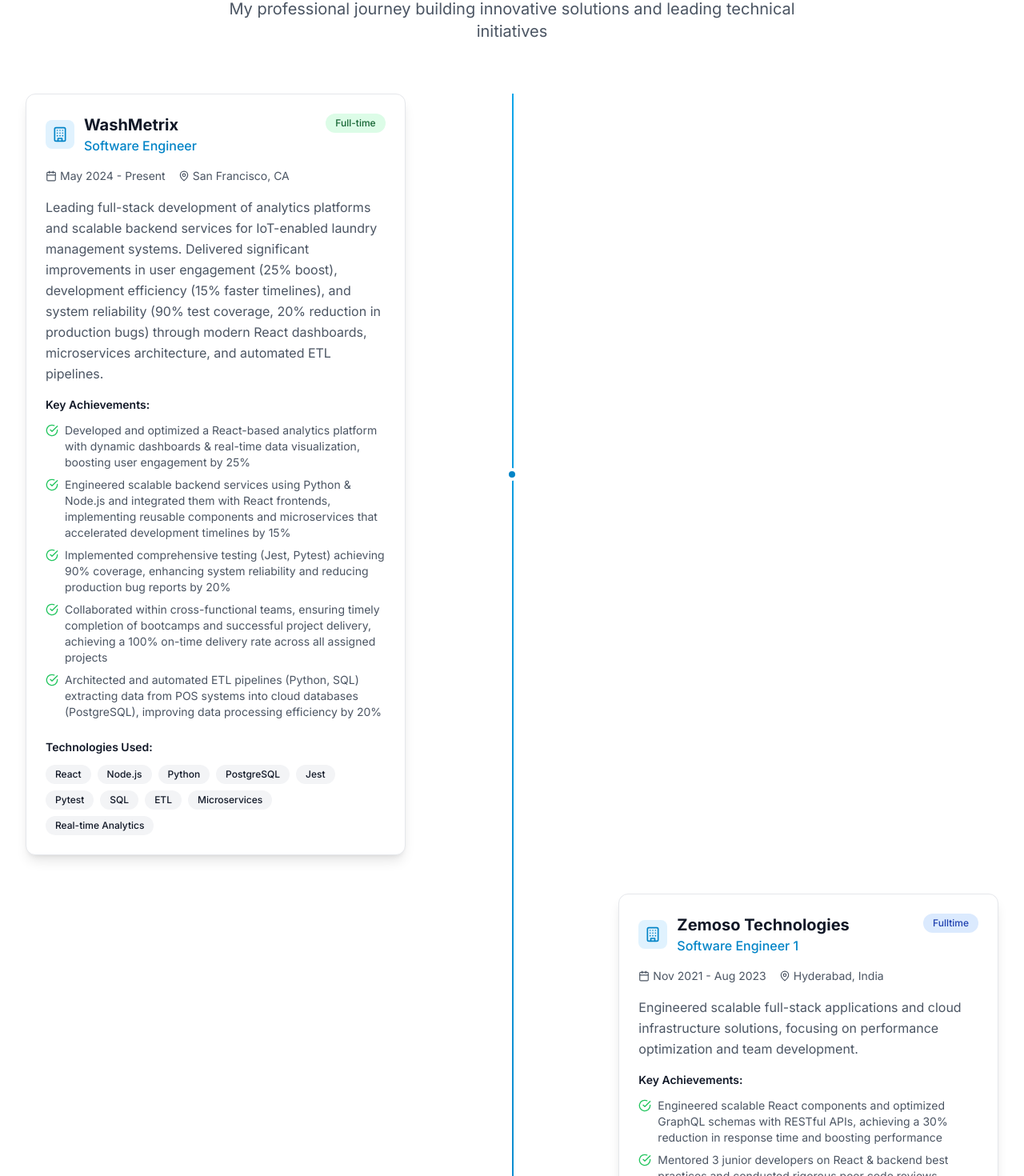
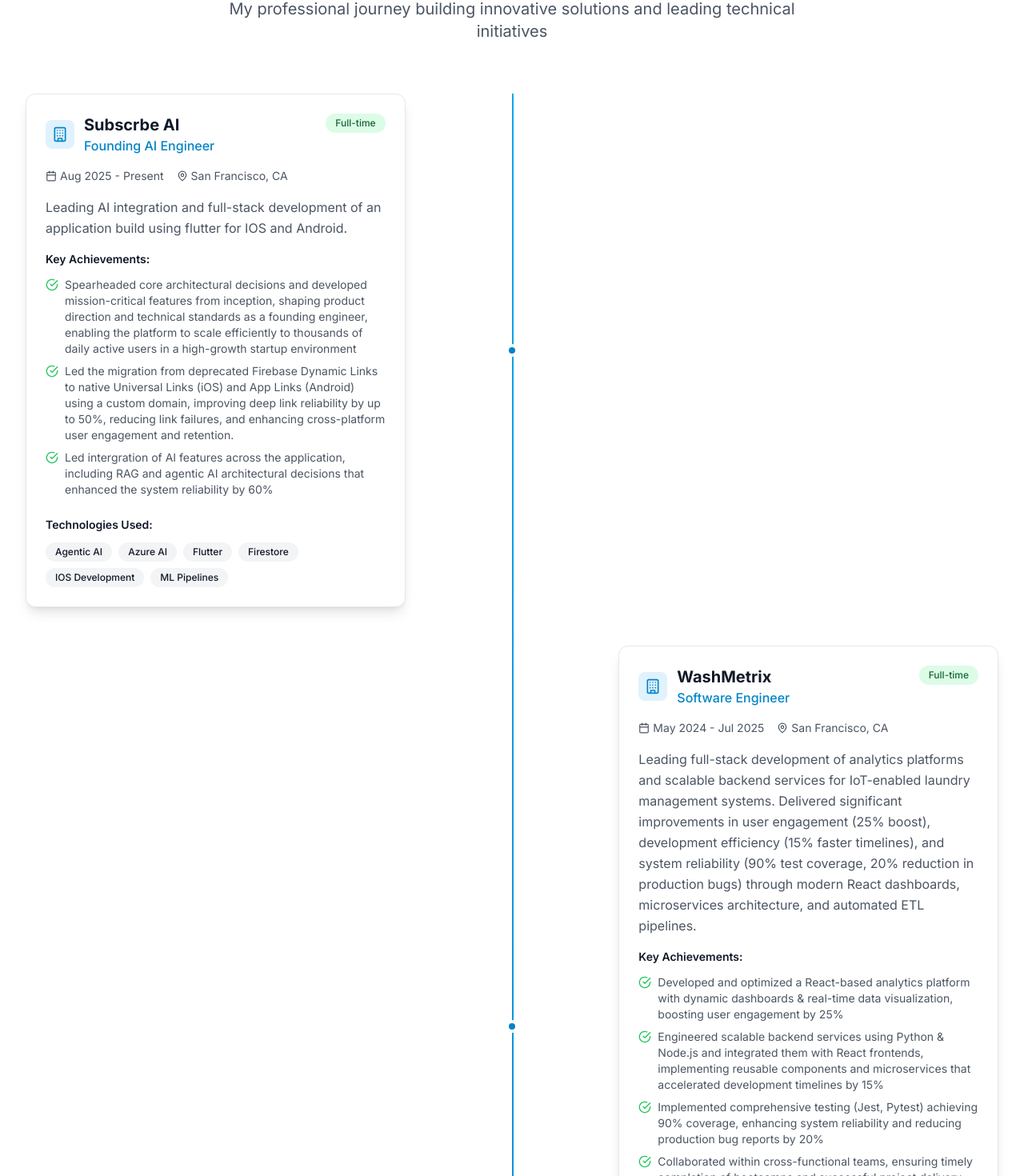
Before and after one commit to Sailokeshg/portfolio-app, a React (Create React App) app: page / in a window 1280 px wide. Shown: the part 3531-5001 px from the top of the page at 80% size. Built offline with nearby package versions, Linux system fonts and the light colour scheme.

Commit message:
feat:updated experience and resume

```diff
--- a/src/data/portfolio.js
+++ b/src/data/portfolio.js
@@ -43,11 +43,34 @@
 ];
 
 export const experience = [
+    {
+    id: 1,
+    company: "Subscrbe AI",
+    position: "Founding AI Engineer",
+    duration: "Aug 2025 - Present",
+    location: "San Francisco, CA",
+    type: "Full-time",
+    description:
+      "Leading AI integration and full-stack development of an application build using flutter for IOS and Android.",
+    achievements: [
+      "Spearheaded core architectural decisions and developed mission-critical features from inception, shaping product direction and technical standards as a founding engineer, enabling the platform to scale efficiently to thousands of daily active users in a high-growth startup environment",
+     "Led the migration from deprecated Firebase Dynamic Links to native Universal Links (iOS) and App Links (Android) using a custom domain, improving deep link reliability by up to 50%, reducing link failures, and enhancing cross-platform user engagement and retention.",
+     "Led intergration of AI features across the application, including RAG and agentic AI architectural decisions that enhanced the system reliability by 60%"
+    ],
+    technologies: [
+      "Agentic AI",
+      "Azure AI",
+      "Flutter",
+      "Firestore",
+      "IOS Development",
+      "ML Pipelines"
+    ],
+  },
   {
-    id: 1,
+    id: 2,
     company: "WashMetrix",
     position: "Software Engineer",
-    duration: "May 2024 - Present",
+    duration: "May 2024 - Jul 2025",
     location: "San Francisco, CA",
     type: "Full-time",
     description:
@@ -73,12 +96,12 @@
     ],
   },
   {
-    id: 2,
+    id: 3,
     company: "Zemoso Technologies",
     position: "Software Engineer 1",
     duration: "Nov 2021 - Aug 2023",
     location: "Hyderabad, India",
-    type: "Fulltime",
+    type: "Full-time",
     description:
       "Engineered scalable full-stack applications and cloud infrastructure solutions, focusing on performance optimization and team development.",
     achievements: [
```
Also changed, not shown: 1 other file (tests, documents, lock files or other folders).
